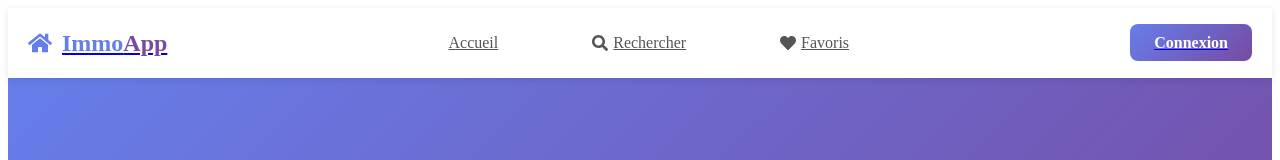
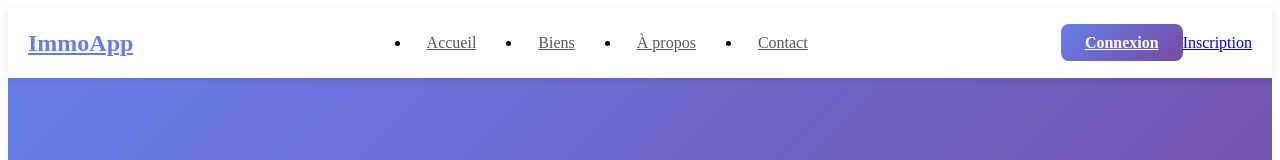
Before and after one commit to Blaise150/immo-frontend, a Next.js app: page / in a window 1280 px wide. Shown: the top 160 px of the page. Built offline with nearby package versions, Linux system fonts and the light colour scheme; no server answers.

Commit message:
Modification du fichier Components\Navbar.js

```diff
--- a/components/Navbar.js
+++ b/components/Navbar.js
@@ -1,26 +1,28 @@
 import Link from 'next/link';
-import { FaHome, FaSearch, FaHeart } from 'react-icons/fa';
 import styles from '../styles/Navbar.module.css';
 
 export default function Navbar() {
   return (
     <nav className={styles.navbar}>
       <div className={styles.container}>
-        <Link href="/">
-          <div className={styles.logo}>
-            <FaHome />
-            <span>Immo<strong>App</strong></span>
-          </div>
+        <Link href="/" className={styles.logo}>
+          ImmoApp
         </Link>
 
-        <div className={styles.menu}>
-          <Link href="/"><a>Accueil</a></Link>
-          <Link href="/properties"><a><FaSearch /> Rechercher</a></Link>
-          <Link href="/favorites"><a><FaHeart /> Favoris</a></Link>
-        </div>
+        <ul className={styles.menu}>
+          <li><Link href="/">Accueil</Link></li>
+          <li><Link href="/properties">Biens</Link></li>
+          <li><Link href="/about">À propos</Link></li>
+          <li><Link href="/contact">Contact</Link></li>
+        </ul>
 
-        <div className={styles.actions}>
-          <Link href="/account/login"><a className={styles.loginBtn}>Connexion</a></Link>
+        <div className={styles.auth}>
+          <Link href="/login" className={styles.loginBtn}>
+            Connexion
+          </Link>
+          <Link href="/signup" className={styles.signupBtn}>
+            Inscription
+          </Link>
         </div>
       </div>
     </nav>
```
